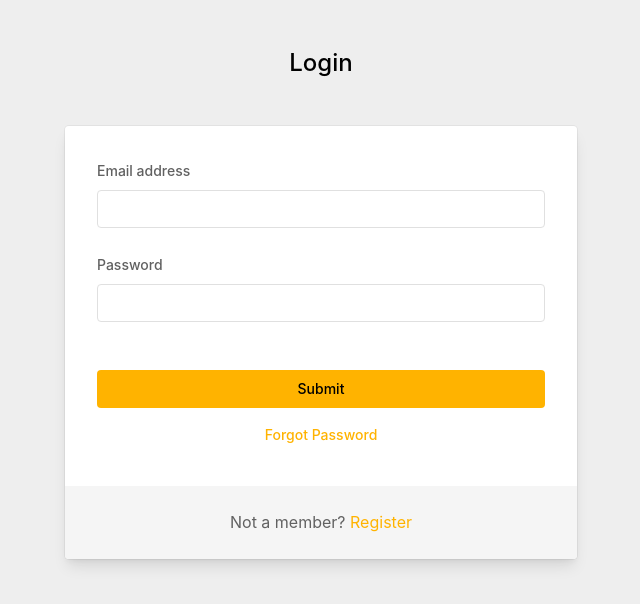
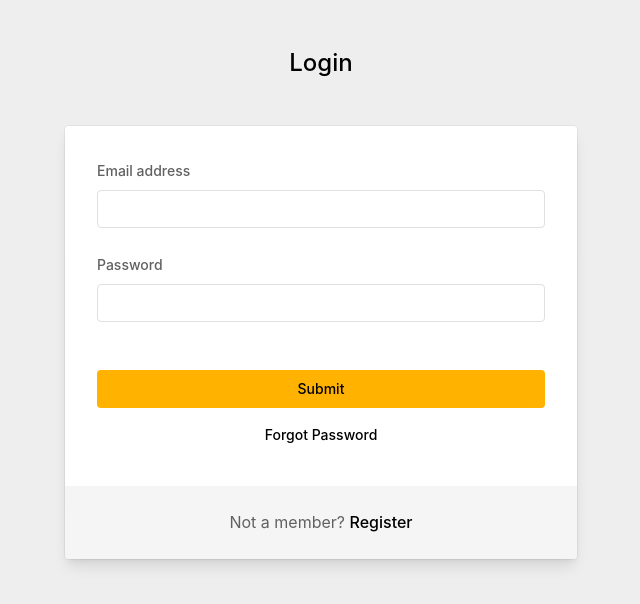
Before and after one commit to lilisgeorge/vue-laravel-starter, a Vue app in the folder client/: page /login in a window 1280 px wide. Shown: the top 604 px of the page, without its empty margins (319-959 px from the left). Built offline with nearby package versions, Linux system fonts and the light colour scheme; no server answers.

Commit message:
Change amber text color to black

```diff
--- a/client/src/components/Forms/LoginForm.vue
+++ b/client/src/components/Forms/LoginForm.vue
@@ -95,8 +95,8 @@
       <p class="text-center text-gray-700">
         Not a member? <router-link
           to="/register"
-          class="inline-block text-amber-600 border-b border-dotted border-transparent
-        focus:text-amber-500 focus:outline-none focus:border-amber-500"
+          class="inline-block text-black border-b border-dotted border-transparent
+        focus:text-black focus:outline-none focus:border-black font-medium"
         >
           Register
         </router-link>
--- a/client/src/components/Forms/RegisterForm.vue
+++ b/client/src/components/Forms/RegisterForm.vue
@@ -105,8 +105,8 @@
       <p class="text-center text-gray-700">
         Already a member? <router-link
           to="/login"
-          class="inline-block text-amber-600 border-b border-dotted border-transparent
-        focus:text-amber-500 focus:outline-none focus:border-amber-500"
+          class="inline-block text-black border-b border-dotted border-transparent
+        focus:text-black focus:outline-none focus:border-black font-medium"
         >
           Login
         </router-link>
--- a/client/src/components/Ui/UiButton/UiButton.vue
+++ b/client/src/components/Ui/UiButton/UiButton.vue
@@ -6,7 +6,7 @@
     focus:outline-none"
     :class="[
       text
-        ? 'text-amber-600 hover:bg-amber-50 focus:bg-amber-50'
+        ? 'text-black hover:bg-amber-50 focus:bg-amber-50'
         : 'bg-amber-600 text-black focus:bg-amber-500 focus:shadow-outline-amber'
     ]"
     v-bind="$attrs"
```
